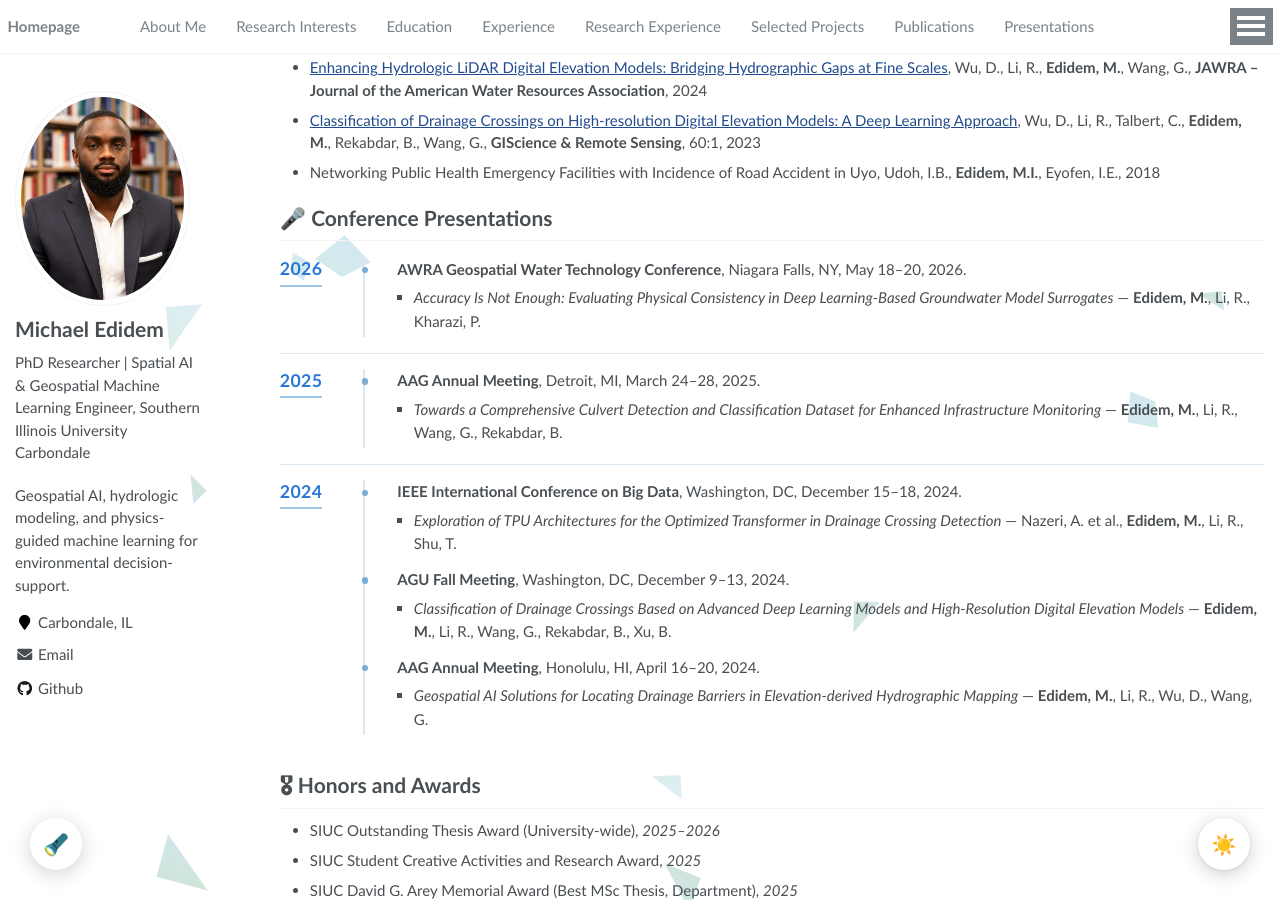
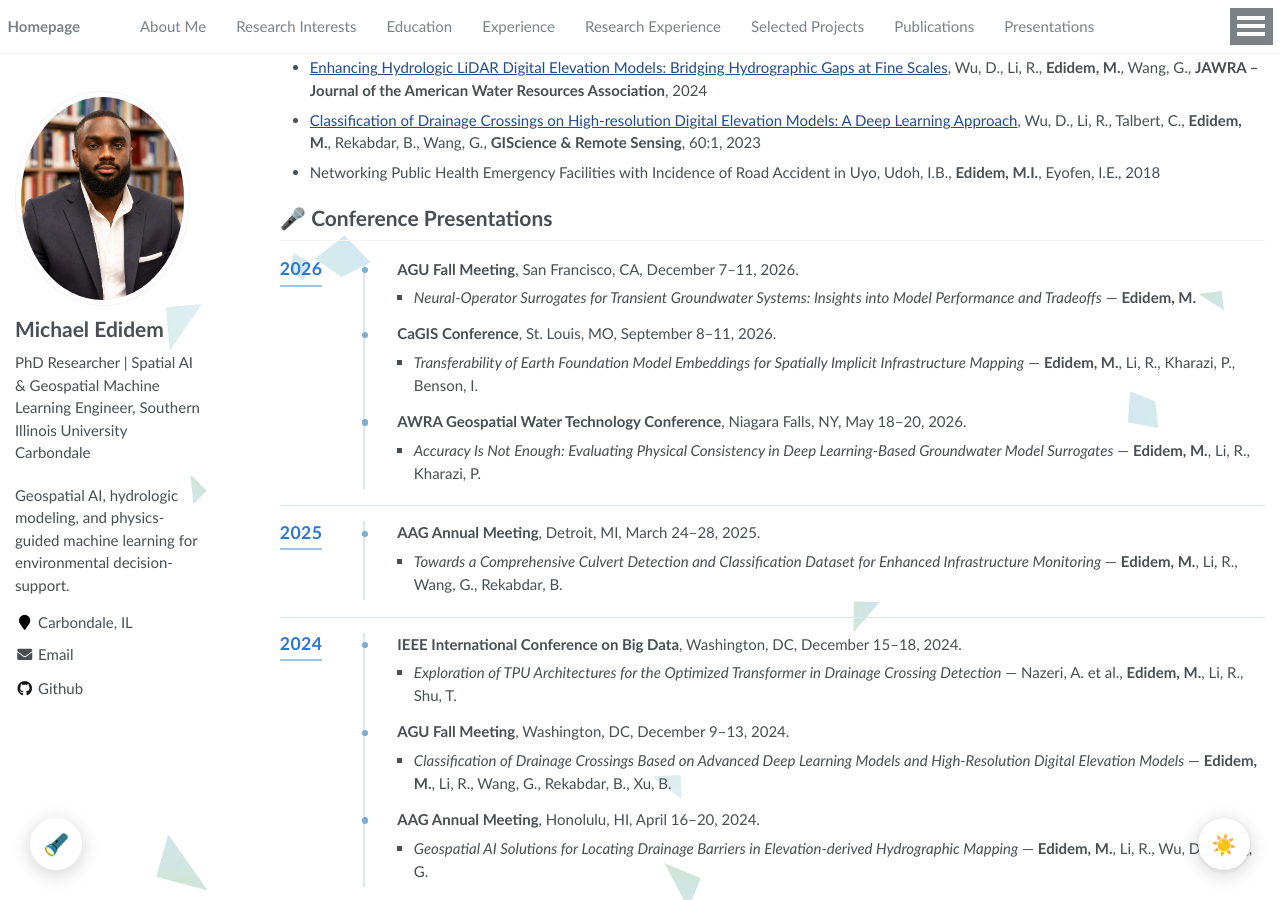
Before and after one commit to mikedidem/medidem, a Jekyll site: the page built from _pages/about.md, in a window 1280 px wide and 900 px high, scrolled down 3108 px. Built offline with Jekyll 4.4.1, drawn with Linux system fonts in a browser that asks for light colours.

Commit message:
Add CaGIS 2026 and AGU26 presentations

```diff
--- a/_pages/about.md
+++ b/_pages/about.md
@@ -130,6 +130,24 @@ End-to-end deep learning pipelines detecting drainage crossings from elevation-d
     <span class="presentation-year-label">2026</span>
     <ul class="presentation-items">
       <li>
+        <strong>AGU Fall Meeting</strong>, San Francisco, CA, December 7&#8211;11, 2026.
+        <ul class="presentation-subitems">
+          <li>
+            <em>Neural-Operator Surrogates for Transient Groundwater Systems: Insights into Model Performance and Tradeoffs</em> &#8212;
+            <strong>Edidem, M.</strong>
+          </li>
+        </ul>
+      </li>
+      <li>
+        <strong>CaGIS Conference</strong>, St. Louis, MO, September 8&#8211;11, 2026.
+        <ul class="presentation-subitems">
+          <li>
+            <em>Transferability of Earth Foundation Model Embeddings for Spatially Implicit Infrastructure Mapping</em> &#8212;
+            <strong>Edidem, M.</strong>, Li, R., Kharazi, P., Benson, I.
+          </li>
+        </ul>
+      </li>
+      <li>
         <strong>AWRA Geospatial Water Technology Conference</strong>, Niagara Falls, NY, May 18&#8211;20, 2026.
         <ul class="presentation-subitems">
           <li>
```
